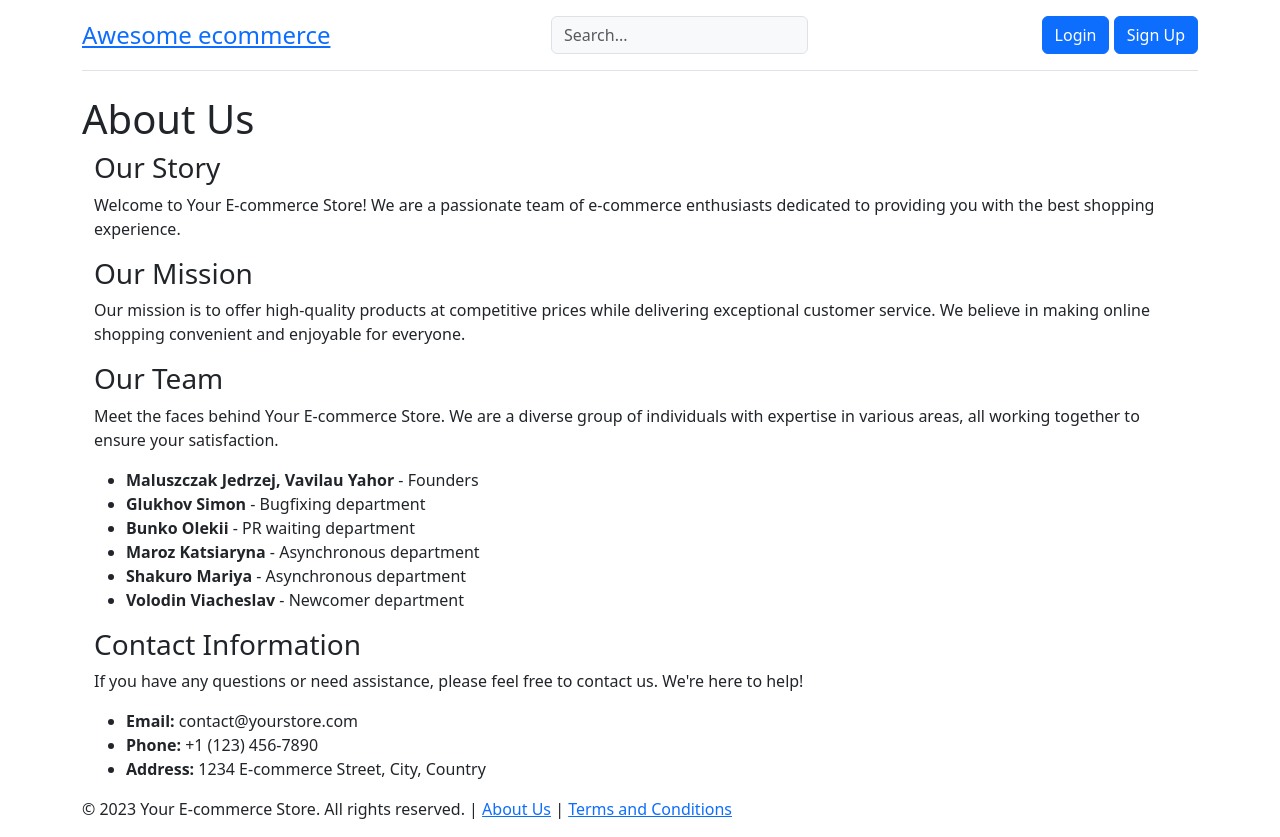
After one commit to Python-hobbits/Awesome_ecommerce, a Django app: template src/apps/content/templates/support/about_us.html in a window 1280 px wide. The commit adds this page. Run offline with Django 3.2, Linux system fonts and the light colour scheme; the template is opened without the code that fills it, so the values that code supplies are empty.

Commit message:
Feature/123/create support pages based on e com template (#23)
* feat: about us added

* feat delivery added

* Feat: Terms and Conditions

* feat contact information added

* fix: html structure

* fix: title added

* fix template title block deleted

* Revert "fix template title block deleted"

This reverts commit cf573888652a23f2daa1d01f8fb7ca7b657a94a6.

* fix: title added

```diff
--- a/src/apps/content/templates/base.html
+++ b/src/apps/content/templates/base.html
@@ -9,15 +9,15 @@
     <title>Awesome ecommerce</title>
     {% endblock meta %}
 
+
 </head>
 <body class="container">
     <div>
         {% block header %}
         {% include "includes/header.html" %}
         {% endblock header %}
-
+        {% block title %} {% endblock %}
         {% block content %}{% endblock content %}
-
         {% block footer %}
         {% include "includes/footer.html" %}
         {% endblock footer %}
--- a/src/apps/content/templates/includes/footer.html
+++ b/src/apps/content/templates/includes/footer.html
@@ -1,3 +1,6 @@
 <footer>
-    <p>&copy; 2023 Awesome Ecommerce. All rights reserved.</p>
+    <p>&copy; 2023 Your E-commerce Store. All rights reserved. |
+        <a href="{% url 'about_us' %}">About Us</a> |
+        <a href="{% url 'terms_and_conditions' %}">Terms and Conditions</a>
+    </p>
 </footer>
--- /dev/null
+++ b/src/apps/content/templates/support/about_us.html
@@ -0,0 +1,41 @@
+{% extends "base.html" %}
+{% block title %}
+    <h1>About Us</h1>
+{% endblock %}
+
+{% block content %}
+   <div class="container">
+    <h3>Our Story</h3>
+    <p>
+      Welcome to Your E-commerce Store! We are a passionate team of e-commerce enthusiasts dedicated to providing you with the best shopping experience.
+    </p>
+
+    <h3>Our Mission</h3>
+    <p>
+      Our mission is to offer high-quality products at competitive prices while delivering exceptional customer service. We believe in making online shopping convenient and enjoyable for everyone.
+    </p>
+
+    <h3>Our Team</h3>
+    <p>
+      Meet the faces behind Your E-commerce Store. We are a diverse group of individuals with expertise in various areas, all working together to ensure your satisfaction.
+    </p>
+    <ul>
+      <li><strong>Maluszczak Jedrzej, Vavilau Yahor</strong> - Founders</li>
+      <li><strong>Glukhov Simon</strong> - Bugfixing department</li>
+      <li><strong>Bunko Olekii</strong> - PR waiting department </li>
+      <li><strong>Maroz Katsiaryna</strong> - Asynchronous department</li>
+      <li><strong>Shakuro Mariya</strong> - Asynchronous department</li>
+      <li><strong>Volodin Viacheslav</strong> - Newcomer department</li>
+    </ul>
+
+    <h3>Contact Information</h3>
+    <p>
+      If you have any questions or need assistance, please feel free to contact us. We're here to help!
+    </p>
+    <ul>
+      <li><strong>Email:</strong> contact@yourstore.com</li>
+      <li><strong>Phone:</strong> +1 (123) 456-7890</li>
+      <li><strong>Address:</strong> 1234 E-commerce Street, City, Country</li>
+    </ul>
+  </div>
+{% endblock %}
--- a/src/apps/content/urls.py
+++ b/src/apps/content/urls.py
@@ -1,8 +1,10 @@
 from django.urls import path
 
-from src.apps.content.views import IndexView
-
+from src.apps.content.views import IndexView, AboutUsView, DeliveryView, TermsAndConditionsView
 
 urlpatterns = [
     path("", IndexView.as_view(), name="index"),
+    path("about_us", AboutUsView.as_view(), name="about_us"),
+    path("delivery", DeliveryView.as_view(), name="delivery"),
+    path("terms", TermsAndConditionsView.as_view(), name="terms_and_conditions"),
 ]
```
Also changed, not shown: src/apps/content/templates/support/delivery.html (added, +29 -0 lines), src/apps/content/templates/support/terms_and_conditions.html (added, +46 -0 lines), src/apps/content/views.py (+12 -0 lines).
